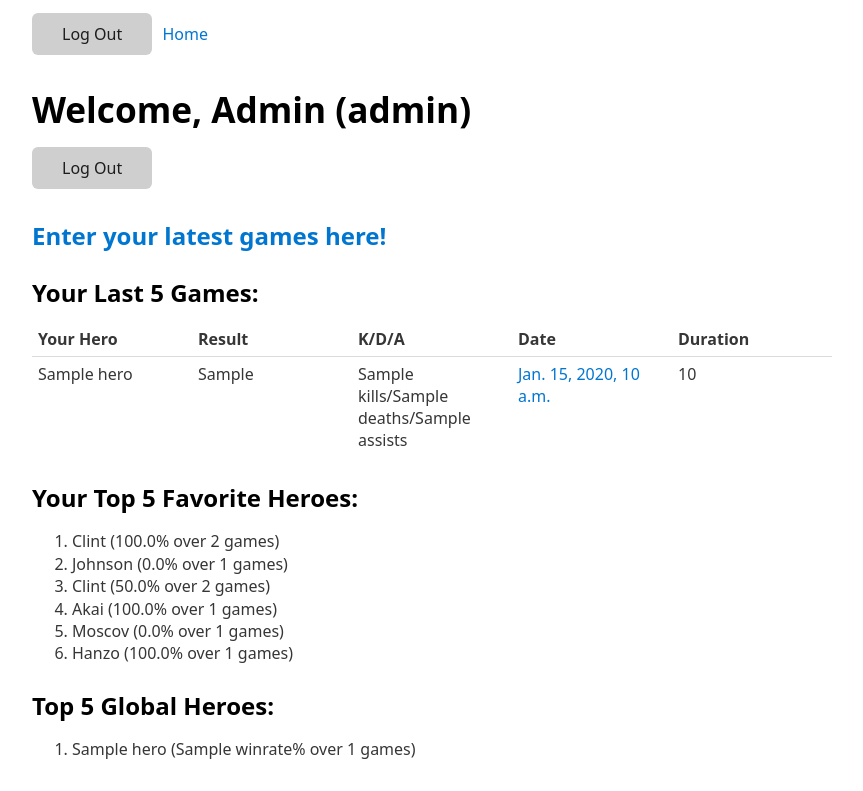
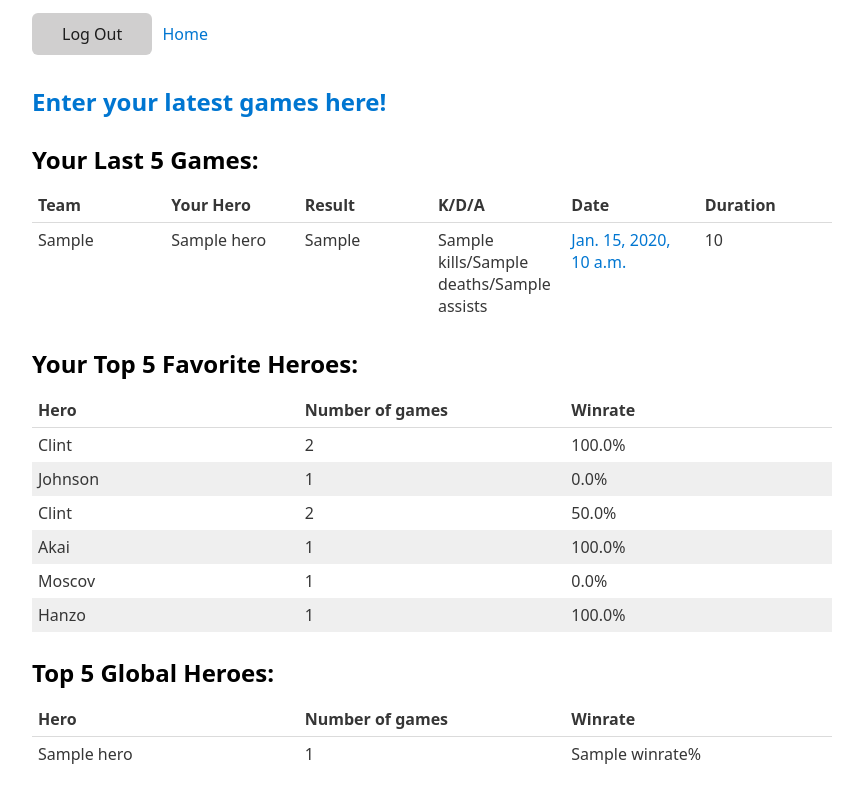
Before and after one commit to ahhyiiieee/mobastats, a Django app: template config/templates/home.html in a window 1280 px wide. Shown: the part 72-863 px from the top of the page, without its empty margins (208-1071 px from the left). Before the commit the page ends 831 px from the top, so only its background shows below. Run offline with Django 3.2, Linux system fonts and the light colour scheme; data comes from the database, SQL or seed files in the repository; tables that the repository leaves empty hold one stand-in row (values such as "Sample post"); the template is opened without the code that fills it: values that come from a table or form of the project are taken from there, most other values are stand-ins (such as "Sample title", 1, 10 or a date in 2020); parts of the project's set-up code (start-up, migrations or seed data) failed here and were passed over.

Commit message:
Remove header, applied table view for Player top hero and top global hero

```diff
--- a/config/templates/home.html
+++ b/config/templates/home.html
@@ -3,14 +3,12 @@
 {% block title %}Home{% endblock %}
 
 {% block content %}
-    <h1>Welcome, {{ player.display_name }} ({{ player.username}})</h1>
-    <form method="POST" action="{% url "logout" %}">{% csrf_token %}<button type="submit">Log Out</button></form>
     <h2><a href="{% url 'latest_game_form' %}">Enter your latest games here!</a></h2>
-
     <h2>Your Last 5 Games:</h2>
     <table>
         <thead>
             <tr>
+                <th>Team</th>
                 <th>Your Hero</th>
                 <th>Result</th>
                 <th>K/D/A</th>
@@ -21,6 +19,7 @@
         <tbody>
             {% for game in last_5_games %}
                 <tr>
+                    <td>{{ game.get_team_display }}</td>
                     <td>{{ game.hero }}</td>
                     <td>{{ game.get_result_display}}</td>
                     <td>{{ game.kills }}/{{ game.deaths }}/{{ game.assists }}</td>
@@ -32,22 +31,46 @@
             {% endfor %}
         </tbody>
     </table>
-
     <h2>Your Top 5 Favorite Heroes:</h2>
-    <ol>
-        {% for player_hero in player_top_5_heroes %}
-            <li>{{ player_hero.hero }} ({{ player_hero.winrate }}% over {{ player_hero.num_games }} games)</li>
-        {% empty %}
-            <li>No favorite heroes yet!</li>
-        {% endfor %}
-    </ol>
-
+    <table>
+        <thead>
+            <tr>
+                <th>Hero</th>
+                <th>Number of games</th>
+                <th>Winrate</th>
+            </tr>
+        </thead>
+        <tbody>
+            {% for hero in player_top_5_heroes %}
+                <tr>
+                    <td>{{ hero.hero}}</td>
+                    <td>{{ hero.num_games }}</td>
+                    <td>{{ hero.winrate}}%</td>
+                </tr>
+            {% empty %}
+                <tr><td colspan="6">No favorite heroes yet!</td></tr>
+            {% endfor %}
+        </tbody>
+    </table>
     <h2>Top 5 Global Heroes:</h2>
-    <ol>
-        {% for hero in top_5_heroes %}
-            <li>{{ hero }} ({{ hero.winrate }}% over {{ hero.num_games }} games)</li>
-        {% empty %}
-            <li>No heroes yet!</li>
-        {% endfor %}
-    </ol>
+    <table>
+        <thead>
+            <tr>
+                <th>Hero</th>
+                <th>Number of games</th>
+                <th>Winrate</th>
+            </tr>
+        </thead>
+        <tbody>
+            {% for hero in top_5_heroes %}
+                <tr>
+                    <td>{{ hero }}</td>
+                    <td>{{ hero.num_games }}</td>
+                    <td>{{ hero.winrate}}%</td>
+                </tr>
+            {% empty %}
+                <tr><td colspan="6">No favorite heroes yet!</td></tr>
+            {% endfor %}
+        </tbody>
+    </table>
 {% endblock %}
```
